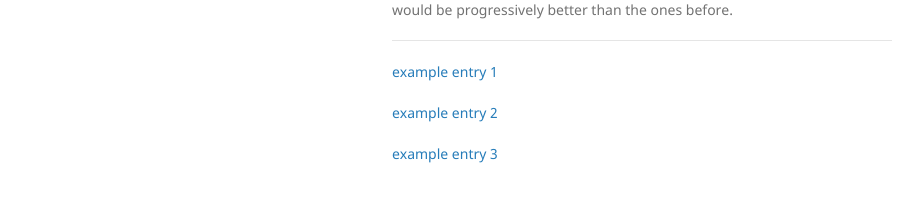
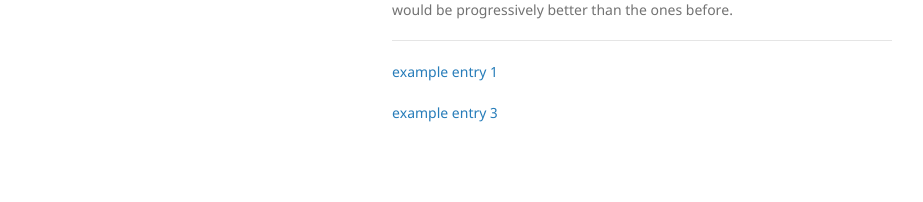
Before and after one commit to ashleythy/ashleythy.github.io, a Jekyll site: the page built from index.md, in a window 1280 px wide. Shown: the part 488-690 px from the top of the page, without its empty margins (178-1101 px from the left). Built offline with Jekyll 4.4.1, drawn with Linux system fonts in a browser that asks for light colours; our own code applies the rules of GitHub Pages for plain Markdown files.

Commit message:
Update index.md

```diff
--- a/index.md
+++ b/index.md
@@ -16,8 +16,6 @@
 The goal is to collate a list of milestones where every subsequent post would be progressively better than the ones before.
 
 ---
-[example entry 1](/html/coursera_entry#1.html)
-
-[example entry 2](/html/entry#2.html)
+[example entry 1](/html/entry1_visualising-relationship.html)
 
 [example entry 3](/html/entry3_data-cleaning.html)
```
